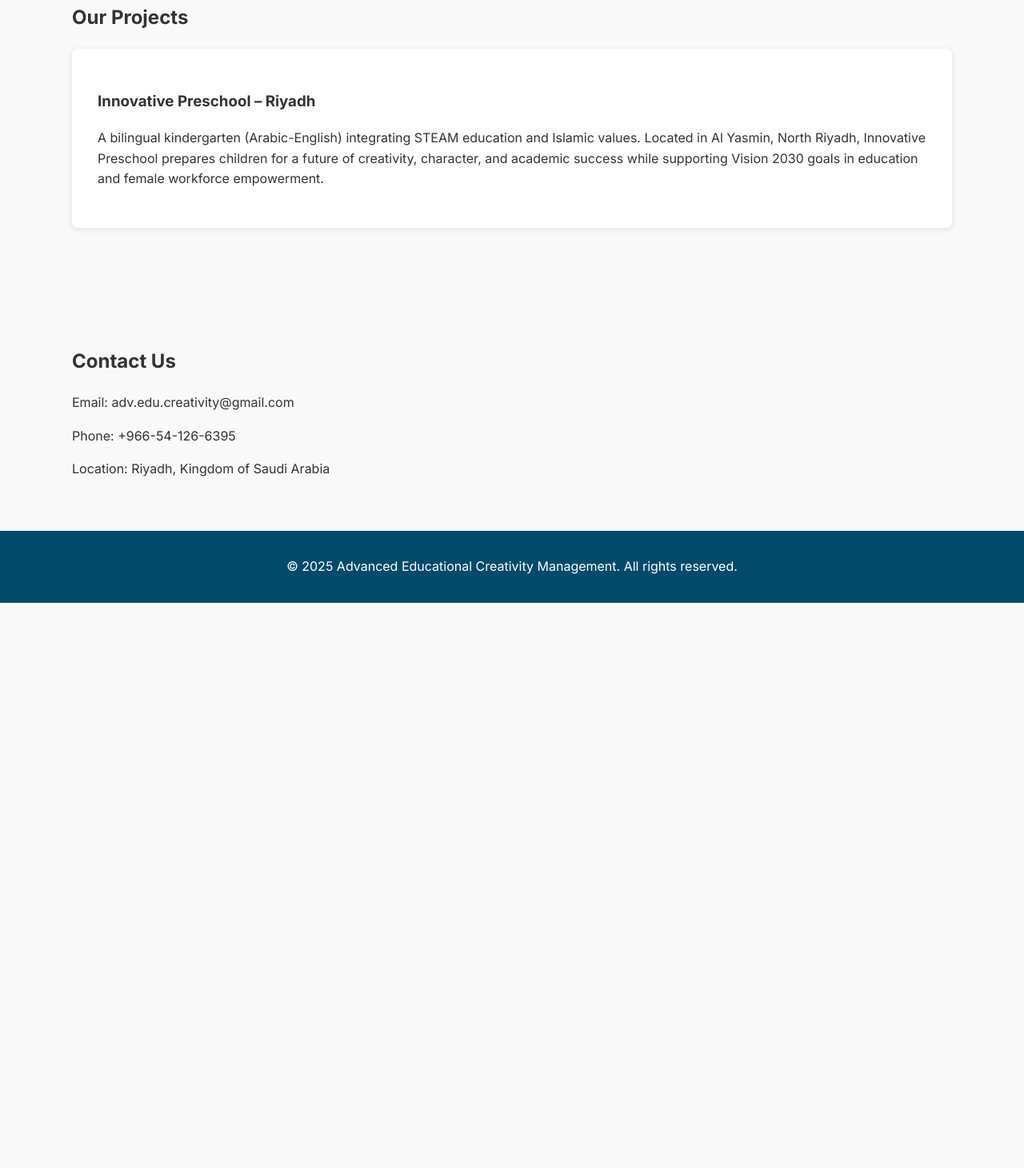
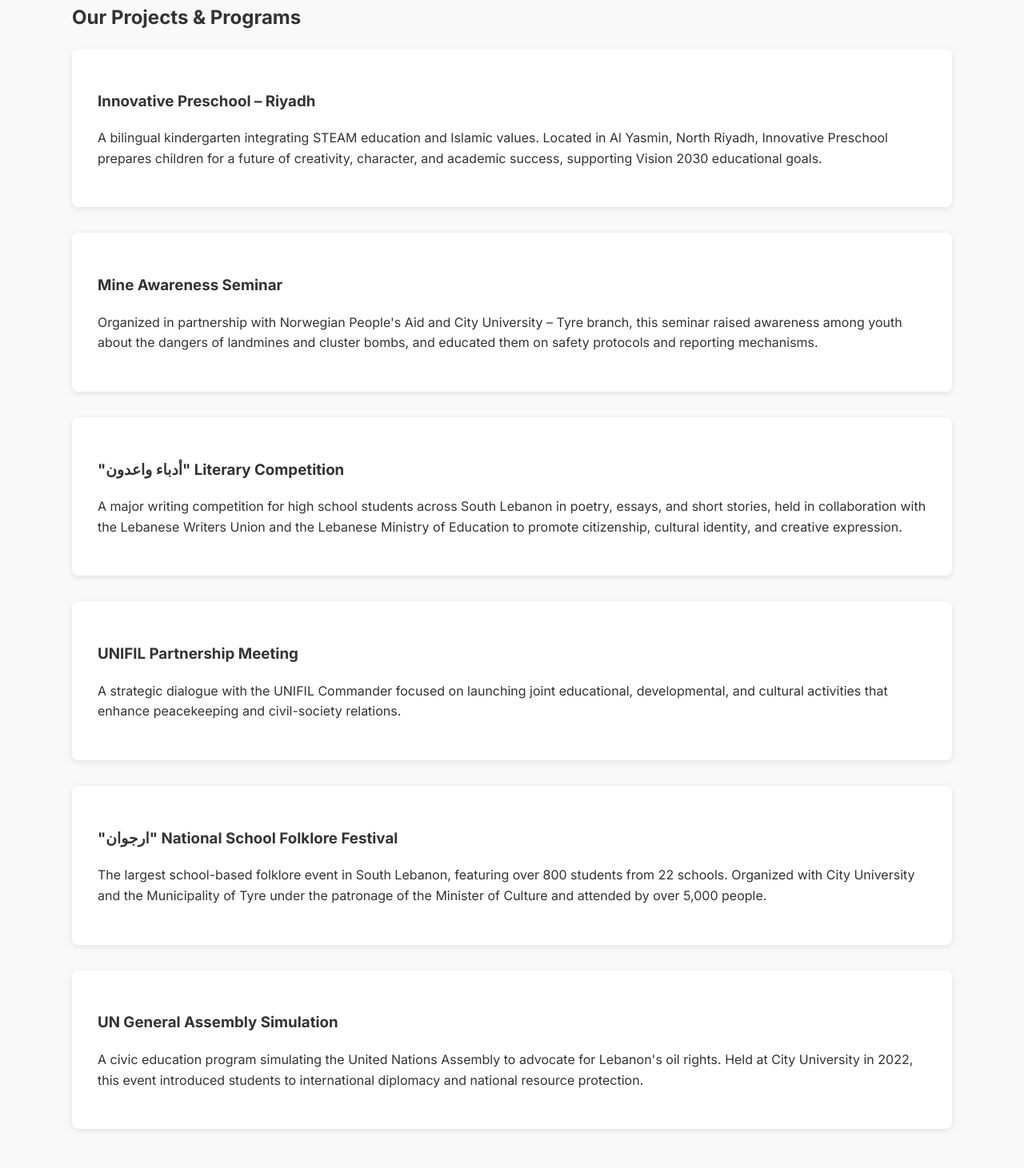
Before and after one commit to aecm-WEB/aecm-lb, a plain HTML site: page index.html in a window 1280 px wide. Shown: the part 959-2420 px from the top of the page at 80% size. Before the commit the page ends 1713 px from the top, so only its background shows below. Drawn offline with Linux system fonts and the light colour scheme.

Commit message:
Add files via upload

```diff
--- a/index.html
+++ b/index.html
@@ -86,14 +86,40 @@
     </ul>
   </section>
 
-  <section class="section" id="projects">
-    <h2>Our Projects</h2>
-    <div class="project">
-      <h3>Innovative Preschool – Riyadh</h3>
-      <p>A bilingual kindergarten (Arabic-English) integrating STEAM education and Islamic values. Located in Al Yasmin, North Riyadh, Innovative Preschool prepares children for a future of creativity, character, and academic success while supporting Vision 2030 goals in education and female workforce empowerment.</p>
-    </div>
-    <!-- Add more projects as needed -->
-  </section>
+<section class="section" id="projects">
+  <h2>Our Projects & Programs</h2>
+
+  <div class="project">
+    <h3>Innovative Preschool – Riyadh</h3>
+    <p>A bilingual kindergarten integrating STEAM education and Islamic values. Located in Al Yasmin, North Riyadh, Innovative Preschool prepares children for a future of creativity, character, and academic success, supporting Vision 2030 educational goals.</p>
+  </div>
+
+  <div class="project">
+    <h3>Mine Awareness Seminar</h3>
+    <p>Organized in partnership with Norwegian People's Aid and City University – Tyre branch, this seminar raised awareness among youth about the dangers of landmines and cluster bombs, and educated them on safety protocols and reporting mechanisms.</p>
+  </div>
+
+  <div class="project">
+    <h3>"أدباء واعدون" Literary Competition</h3>
+    <p>A major writing competition for high school students across South Lebanon in poetry, essays, and short stories, held in collaboration with the Lebanese Writers Union and the Lebanese Ministry of Education to promote citizenship, cultural identity, and creative expression.</p>
+  </div>
+
+  <div class="project">
+    <h3>UNIFIL Partnership Meeting</h3>
+    <p>A strategic dialogue with the UNIFIL Commander focused on launching joint educational, developmental, and cultural activities that enhance peacekeeping and civil-society relations.</p>
+  </div>
+
+  <div class="project">
+    <h3>"ارجوان" National School Folklore Festival</h3>
+    <p>The largest school-based folklore event in South Lebanon, featuring over 800 students from 22 schools. Organized with City University and the Municipality of Tyre under the patronage of the Minister of Culture and attended by over 5,000 people.</p>
+  </div>
+
+  <div class="project">
+    <h3>UN General Assembly Simulation</h3>
+    <p>A civic education program simulating the United Nations Assembly to advocate for Lebanon's oil rights. Held at City University in 2022, this event introduced students to international diplomacy and national resource protection.</p>
+  </div>
+</section>
+
 
   <section class="section" id="contact">
     <h2>Contact Us</h2>
```
